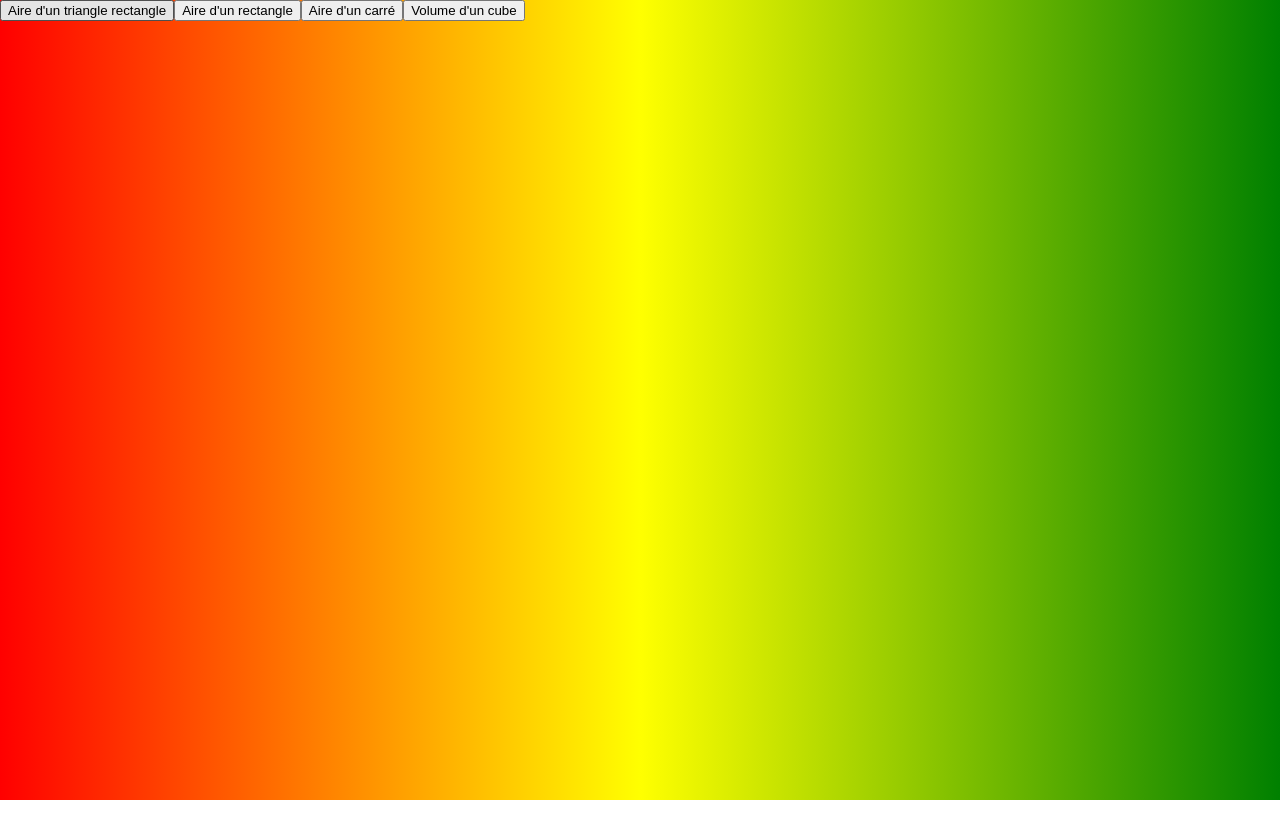
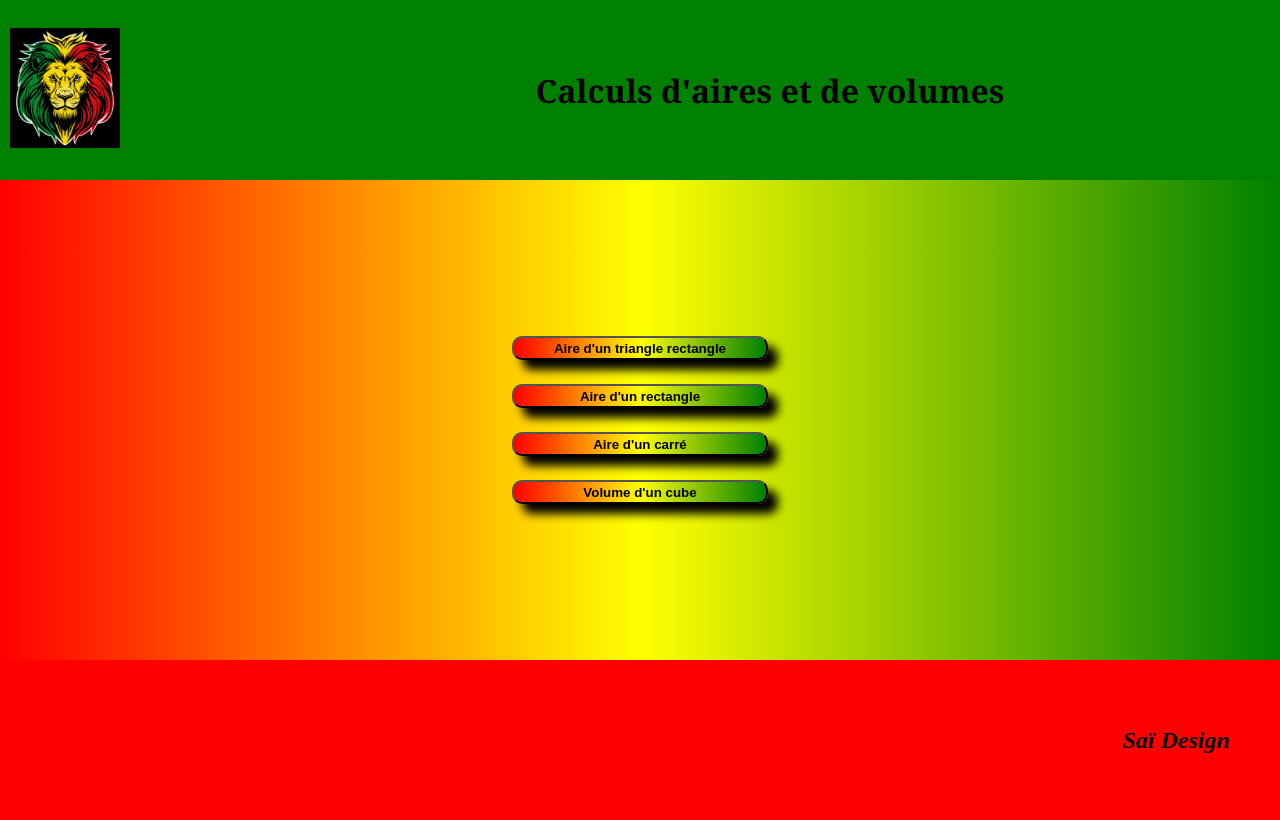
Before and after one commit to Saisai-31/JavaScript, a plain HTML site: page TP/TP13_JS.html in a window 1280 px wide. Drawn offline with Linux system fonts and the light colour scheme.

Commit message:
finition du tp 12 et alélioration du tp 13

```diff
--- a/TP/TP13_JS.css
+++ b/TP/TP13_JS.css
@@ -1,19 +1,69 @@
 body{
     margin: 0;
     padding: 0;
-    width: 100%;
     background: linear-gradient(0.25turn, red, yellow, green);
 }
 
 #input{
     display: flex;
-    width: 80%;
-    height: 80%;
+    flex-wrap: wrap;
+    width: 100vw;
+    height: 60vh;
+    flex-direction: column;
+    gap: 5%;
+    justify-content: center;
+    align-items: center;
 
 }
+
 input{
     display: flex;
-    flex-direction: column;
+    justify-content: center;
+}
+
+.triangle, .rectangle, .carre, .cube{
+    background: linear-gradient(0.25turn, red, yellow, green);
+    box-shadow: 10px 10px 10px;
+    border-radius: 10px;
+    width: 20%;
+    height: 5%;
+    font-weight: bold;
+}
+
+input:hover{
+    transform: scale(1.5);
+}
+
+
+#entete{
+    display: flex;
+    flex-wrap: wrap;
+    flex-direction:row;
+    background-color: green;
+    height: 20vh;
+    align-items: center;
+    gap: 33%;
+    padding: 10px;
+    font-family: Georgia, 'Times New Roman', Times, serif;
+}
+
+img{
+    height: 15vh;
+}
+
+#piedpage{
+    height: 20vh;
+    background-color: red;
+    display: flex;
+    justify-content: flex-end;
+    align-items: center;
+    padding-right:  50px;
+    font-size: x-large;
+    font-weight: bolder;
+    font-style: italic;
+}
+
+.sai{
 
 
 }
--- a/TP/TP13_JS.html
+++ b/TP/TP13_JS.html
@@ -7,11 +7,22 @@
     <title>TP 13 JS</title>
 </head>
 <body>
+    <div id="entete">
+        <div><img src="lionrast.jpg" alt="Photo d'un lion"></div>
+        <div><h1>Calculs d'aires et de volumes</h1></div>
+    </div>
+
+
+
     <div id="input">
-        <input type="button" value="Aire d'un triangle rectangle" onclick="airetriangle()">
-        <input type="button" value="Aire d'un rectangle" onclick="airerectangle()">
-        <input type="button" value="Aire d'un carré" onclick="airecarre()">
-        <input type="button" value="Volume d'un cube" onclick="volumecube()">
+        <input class="triangle" type="button" value="Aire d'un triangle rectangle" onclick="airetriangle()">
+        <input class="rectangle" type="button" value="Aire d'un rectangle" onclick="airerectangle()">
+        <input class="carre" type="button" value="Aire d'un carré" onclick="airecarre()">
+        <input class="cube" type="button" value="Volume d'un cube" onclick="volumecube()">
+    </div>
+
+    <div id="piedpage">
+        <div class="sai">Saï Design</div>
     </div>
 
 
```
Also changed, not shown: TP12_Tableaux.html (+23 -34 lines), TP/lionrast.jpg (added).
